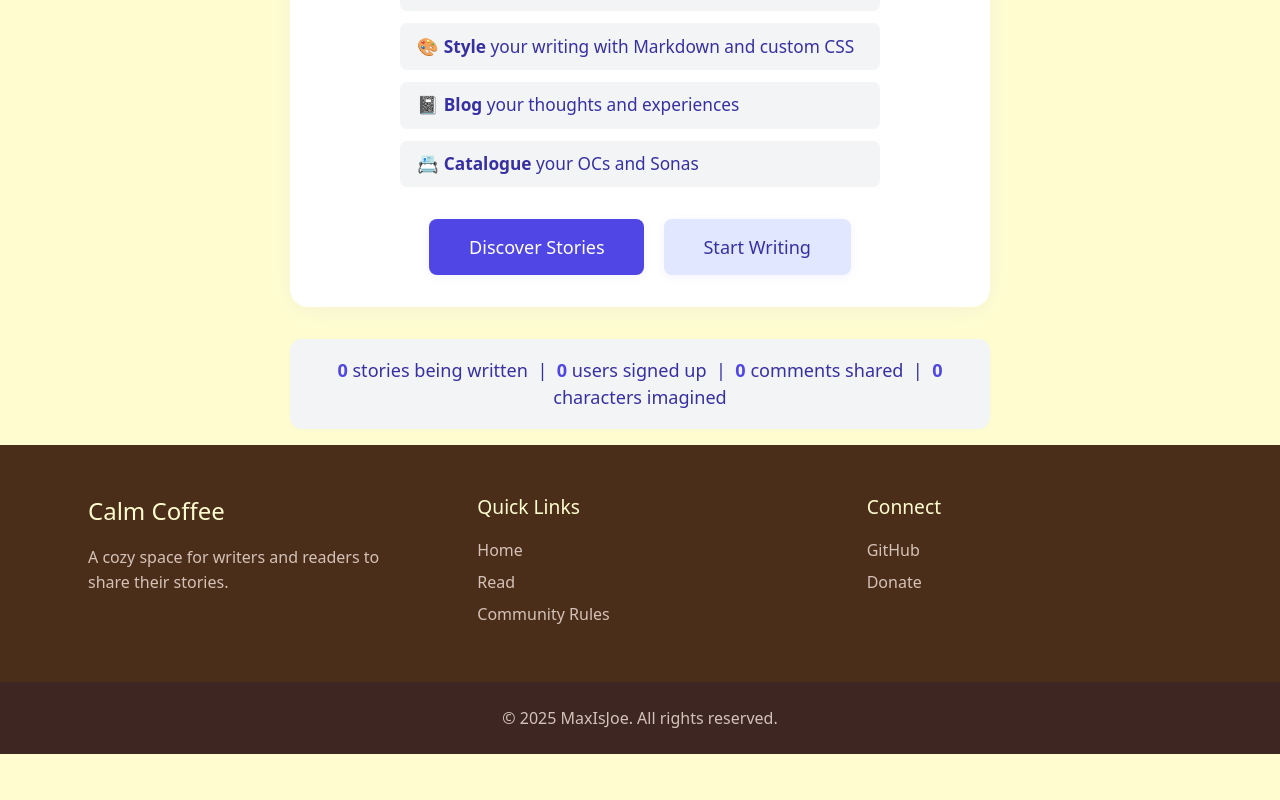
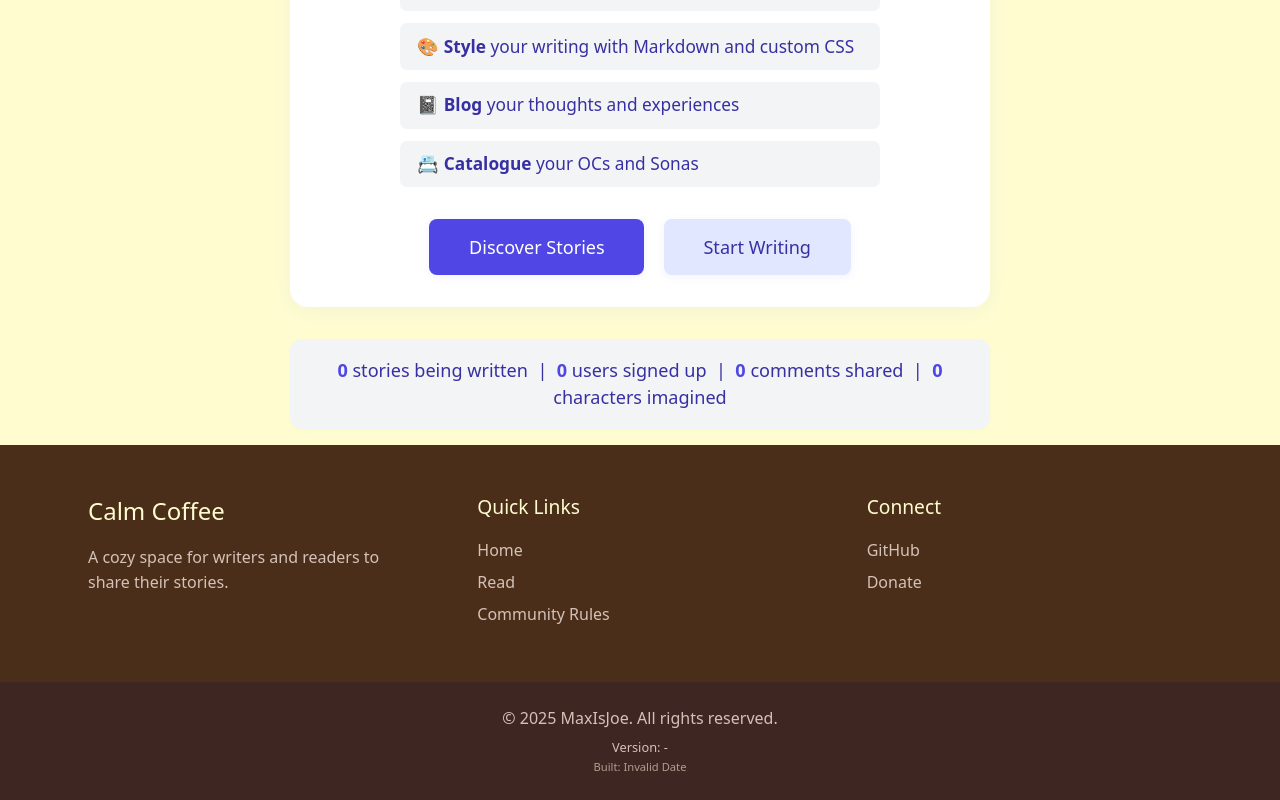
Before and after one commit to MaxIsJoe/CalmCoffee, a SvelteKit app: page / in a window 1280 px wide. Shown: the part 643-1443 px from the top of the page. Before the commit the page ends 1397 px from the top, so only its background shows below. Built offline with nearby package versions, Linux system fonts and the light colour scheme; no server answers; the database is empty.

Commit message:
website version

```diff
--- a/package.json
+++ b/package.json
@@ -12,7 +12,9 @@
 		"check:watch": "svelte-kit sync && svelte-check --tsconfig ./tsconfig.json --watch",
 		"format": "prettier --write .",
 		"lint": "prettier --check . && eslint .",
-		"tauri": "tauri"
+		"tauri": "tauri",
+		"predev": "node scripts/generate-version.js",
+		"prebuild": "node scripts/generate-version.js"
 	},
 	"devDependencies": {
 		"@eslint/compat": "^1.2.5",
--- /dev/null
+++ b/scripts/generate-version.js
@@ -0,0 +1,23 @@
+import { execSync } from 'child_process';
+import fs from 'fs';
+import path from 'path';
+
+try {
+    const hash = execSync('git rev-parse --short HEAD').toString().trim();
+    const message = execSync('git log -1 --pretty=%B').toString().trim();
+
+    const versionInfo = {
+        hash,
+        message,
+        timestamp: new Date().toISOString()
+    };
+
+    // Create .env file with version info
+    const envContent = `PUBLIC_GIT_HASH=${hash}\nPUBLIC_GIT_MESSAGE="${message}"\nPUBLIC_BUILD_TIME="${versionInfo.timestamp}"`;
+    fs.writeFileSync(path.join(process.cwd(), '.env'), envContent);
+
+    console.log('Version information generated successfully');
+} catch (error) {
+    console.error('Failed to generate version information:', error);
+    process.exit(1);
+}
--- a/src/routes/+layout.svelte
+++ b/src/routes/+layout.svelte
@@ -2,6 +2,7 @@
 	import '../app.css';
 	import Navbar from '$lib/comp/nav/Navbar.svelte';
 	import { slide } from 'svelte/transition';
+	import { env } from '$env/dynamic/public';
 
 	let { children } = $props();
 	let showBanner = $state(true);
@@ -46,6 +47,12 @@
 	</div>
 	<div class="footer-bottom">
 		<p>&copy; {new Date().getFullYear()} MaxIsJoe. All rights reserved.</p>
+		<p class="version-info">
+			Version: <a href={`https://github.com/maxisjoe/calm-coffee/commit/${env.PUBLIC_GIT_HASH}`} target="_blank" rel="noopener">{env.PUBLIC_GIT_HASH}</a>
+			- {env.PUBLIC_GIT_MESSAGE}
+			<br />
+			<span class="build-time">Built: {new Date(env.PUBLIC_BUILD_TIME).toLocaleString()}</span>
+		</p>
 	</div>
 </footer>
 
@@ -218,4 +225,24 @@
 	.banner button:hover {
 		color: #d4c2b8;
 	}
+
+	.version-info {
+		font-size: 0.8rem;
+		margin-top: 0.5rem;
+	}
+
+	.build-time {
+		font-size: 0.7rem;
+		color: #b39c8f;
+	}
+
+	.version-info a {
+		color: #d4c2b8;
+		text-decoration: none;
+	}
+
+	.version-info a:hover {
+		color: #fffdd0;
+		text-decoration: underline;
+	}
 </style>
```
